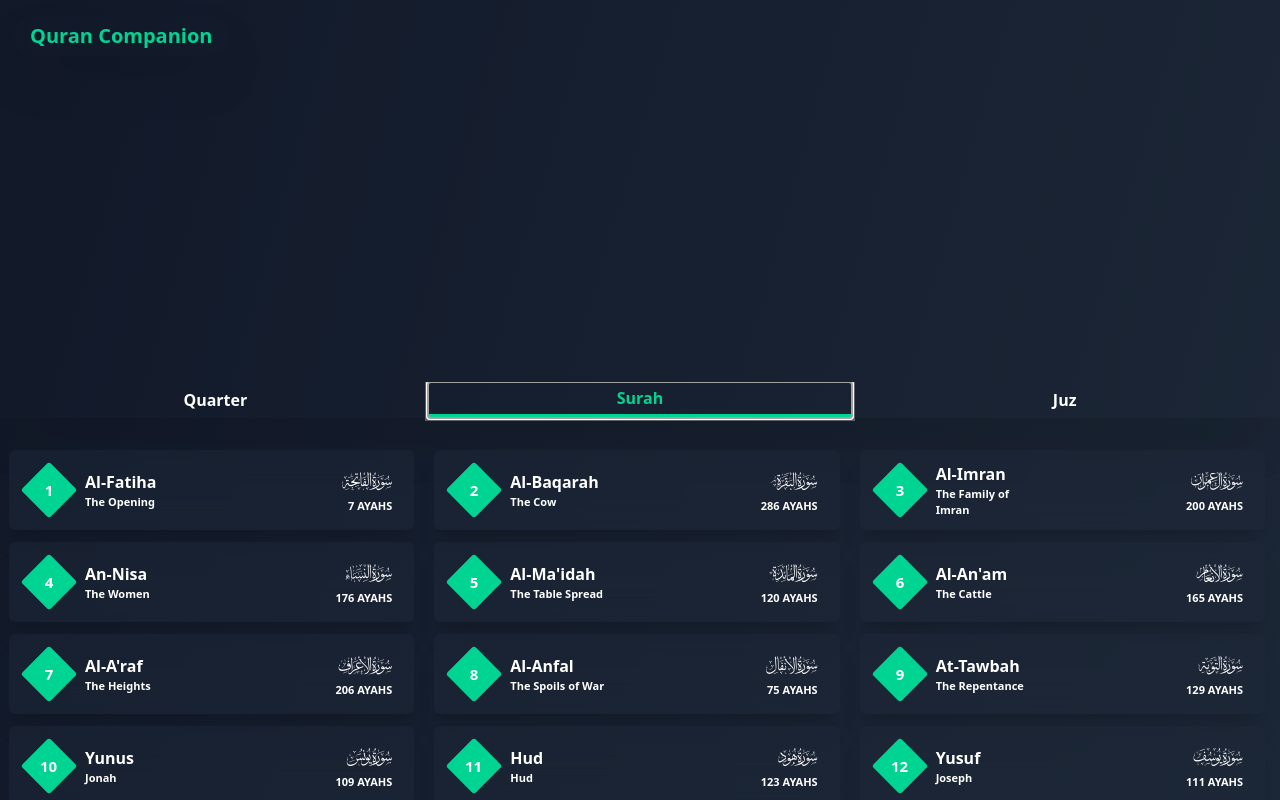
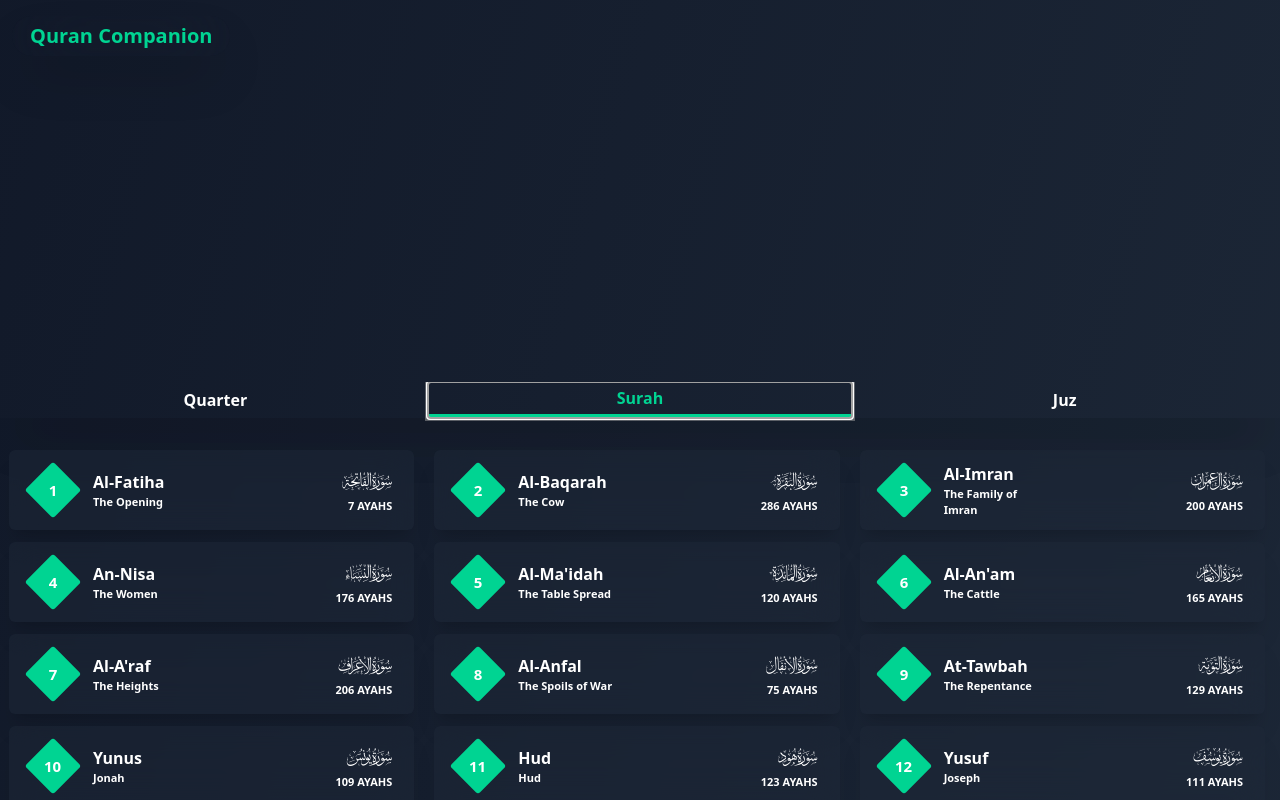
Before and after one commit to yusuf2800/quran-companion, a Next.js app: page / in a window 1280 px wide. Both pictures are taken after a click on the tab "Surah". Shown: the part 538-1338 px from the top of the page. Built offline with nearby package versions, Linux system fonts and the light colour scheme.

Commit message:
added more recitations

```diff
--- a/src/app/(homepage)/SurahCard.tsx
+++ b/src/app/(homepage)/SurahCard.tsx
@@ -98,7 +98,7 @@ export const SurahCard = () => {
               >
                 <div className="relative flex w-full text-white justify-between">
                   <div className="flex flex-row">
-                    <div className="mx-2 my-auto flex aspect-square w-10 rotate-45 items-center justify-center rounded-[3px] bg-emerald-400 selection:bg-emerald-400">
+                    <div className="mx-3 my-auto flex aspect-square w-10 rotate-45 items-center justify-center rounded-[3px] bg-emerald-400 selection:bg-emerald-400">
                     <label className="-rotate-45 cursor-pointer text-[15px]">
                       {surah}
                     </label>
--- a/src/app/surah/[surah]/QuranVerse.tsx
+++ b/src/app/surah/[surah]/QuranVerse.tsx
@@ -17,8 +17,30 @@ const QuranVerse = ({ surah, valid }: { surah: number; valid: boolean }) => {
 
   const surahs = [
     "",
-    "https://edef7.pcloud.com/D4Zkq1ixUZKay1SD7ZhFBBZZ7sHp0kZlXZZH85ZZbXxXZXpZG4Z1zZXmaUZ2sDqhB6B2WFGpgAT4OrgzyojYemy/Surat%20Al-Fatiha%20-%20Mishary%20Rashid%20Alafasy.mp3",
-    'https://edef8.pcloud.com/cBZo1TFxUZec5EbD7ZZZmQHp0kZlXZZH85ZZwOQGpZgLZspZp4Zr5ZfzZnHZ75ZczZRRZJ4ZJpZw4ZqRZ9HZeYaUZWpHKOw3Nha7JzQy4W4f1nVA2482k/Surah%20Al-Baqarah%20Mishary%20Rashed%20Alafasy%20%D8%B3%D9%88%D8%B1%D8%A9%20%D8%A7%D9%84%D8%A8%D9%82%D8%B1%D8%A9%201422%D9%87%D9%80%202001%D9%85%20%D8%A7%D9%84%D8%B4%D9%8A%D8%AE%20%D9%85%D8%B4%D8%A7%D8%B1%D9%8A%20%D8%B1%D8%A7%D8%B4%D8%AF%20%D8%A7%D9%84%D8%B9%D9%81%D8%A7%D8%B3%D9%8A.mp3'
+    "https://res.cloudinary.com/ddsiorkrx/video/upload/v1760541312/Surat_Al-Fatiha_-_Mishary_Rashid_Alafasy_a2btfx.mp4",
+    "https://pixeldrain.com/api/file/uCeXBG7C",
+    "https://pixeldrain.com/api/file/MNVkVGgq",
+    "https://res.cloudinary.com/ddsiorkrx/video/upload/v1760553812/Surah_An_Nisa_-_Mishary_Rashid_Alafasy_-_Quran_Recitation_l96gi5.mp3",
+    "https://res.cloudinary.com/ddsiorkrx/video/upload/v1760554178/Surah_Al-Ma_ida_-_Mishary_Rashid_Alafasy_%D8%B3%D9%88%D8%B1%D8%A9_%D8%A7%D9%84%D9%85%D8%A7%D9%8A%D9%94%D8%AF%D8%A9_%D8%A7%D9%84%D8%B4%D9%8A%D8%AE_%D9%85%D8%B4%D8%A7%D8%B1%D9%8A_%D8%B1%D8%A7%D8%B4%D8%AF_%D8%A7%D9%84%D8%B9%D9%81%D8%A7%D8%B3%D9%8A_-_Alafasy_gf32bq.mp3",
+    "https://res.cloudinary.com/ddsiorkrx/video/upload/v1760554329/%D8%B3%D9%88%D8%B1%D8%A9_%D8%A7%D9%84%D8%A7%D9%94%D9%86%D8%B9%D8%A7%D9%85_1419%D9%87%D9%80_1998%D9%85_%D8%A7%D9%84%D8%B4%D9%8A%D8%AE_%D9%85%D8%B4%D8%A7%D8%B1%D9%8A_%D8%B1%D8%A7%D8%B4%D8%AF_%D8%A7%D9%84%D8%B9%D9%81%D8%A7%D8%B3%D9%8A_Surah_Al-An_am_Mishary_Alafasy_-_Alafasy_fxqp9f.mp3",
+    "https://res.cloudinary.com/ddsiorkrx/video/upload/v1760554503/%D8%B3%D9%88%D8%B1%D8%A9_%D8%A7%D9%84%D8%A7%D9%94%D8%B9%D8%B1%D8%A7%D9%81_1422%D9%87%D9%80_2001%D9%85_%D8%A7%D9%84%D8%B4%D9%8A%D8%AE_%D9%85%D8%B4%D8%A7%D8%B1%D9%8A_%D8%B1%D8%A7%D8%B4%D8%AF_%D8%A7%D9%84%D8%B9%D9%81%D8%A7%D8%B3%D9%8A_Surah_Al-A_raf_Mishary_Alafasy_-_Alafasy_qoivrz.mp3",
+    "https://res.cloudinary.com/ddsiorkrx/video/upload/v1760554589/Surat_Al-Anfal_-_Mishary_Rashid_Alafasy_-_Alafasy_ywlqak.mp3",
+    "https://res.cloudinary.com/ddsiorkrx/video/upload/v1760554821/%D8%B3%D9%88%D8%B1%D8%A9_%D8%A7%D9%84%D8%AA%D9%88%D8%A8%D8%A9_%D8%A7%D9%84%D8%B4%D9%8A%D8%AE_%D9%85%D8%B4%D8%A7%D8%B1%D9%8A_%D8%B1%D8%A7%D8%B4%D8%AF_%D8%A7%D9%84%D8%B9%D9%81%D8%A7%D8%B3%D9%8A_Surah_At-Tawba_Mishary_Rashid_Alafasy_-_Alafasy_dhjfit.mp3",
+    "https://res.cloudinary.com/ddsiorkrx/video/upload/v1760558015/Surat_Yunus_-_Mishary_Rashid_Alafasy_-_Alafasy_dn1vre.mp3",
+    "https://res.cloudinary.com/ddsiorkrx/video/upload/v1760558229/Surat_Hood_-_Mishary_Rashid_Alafasy_-_Alafasy_evcbqa.mp3",
+    "https://res.cloudinary.com/ddsiorkrx/video/upload/v1760558323/%D8%A7%D9%84%D8%B4%D9%8A%D8%AE_%D9%85%D8%B4%D8%A7%D8%B1%D9%8A_%D8%B1%D8%A7%D8%B4%D8%AF_%D8%A7%D9%84%D8%B9%D9%81%D8%A7%D8%B3%D9%8A_%D8%B3%D9%88%D8%B1%D8%A9_%D9%8A%D9%88%D8%B3%D9%81_Surat_Yusuf_-_Mishary_Rashid_Alafasy_-_Alafasy_s84ulj.mp3",
+    "https://res.cloudinary.com/ddsiorkrx/video/upload/v1760558478/%D8%B3%D9%88%D8%B1%D8%A9_%D8%A7%D9%84%D8%B1%D8%B9%D8%AF_%D8%A7%D9%84%D8%B4%D9%8A%D8%AE_%D9%85%D8%B4%D8%A7%D8%B1%D9%8A_%D8%B1%D8%A7%D8%B4%D8%AF_%D8%A7%D9%84%D8%B9%D9%81%D8%A7%D8%B3%D9%8A_Surat_Ar-Ra_d_-_Mishary_Alafasy_-_Alafasy_w7ql4c.mp3",
+    'https://res.cloudinary.com/ddsiorkrx/video/upload/v1760559686/%D8%B3%D9%88%D8%B1%D8%A9_%D8%A7%D9%95%D8%A8%D8%B1%D8%A7%D9%87%D9%8A%D9%85_%D8%A7%D9%84%D8%B4%D9%8A%D8%AE_%D9%85%D8%B4%D8%A7%D8%B1%D9%8A_%D8%B1%D8%A7%D8%B4%D8%AF_%D8%A7%D9%84%D8%B9%D9%81%D8%A7%D8%B3%D9%8A_Surat_ibrahim_-_Mishary_Alafasy_-_Alafasy_xmfuje.mp3',
+    'https://res.cloudinary.com/ddsiorkrx/video/upload/v1760559760/Surat_Al-Hijr_-_Mishary_Rashed_Alafasy_-_Alafasy_bhxfma.mp3',
+    'https://res.cloudinary.com/ddsiorkrx/video/upload/v1760559843/%D8%B3%D9%88%D8%B1%D8%A9_%D8%A7%D9%84%D9%86%D8%AD%D9%84_%D8%A7%D9%84%D8%B4%D9%8A%D8%AE_%D9%85%D8%B4%D8%A7%D8%B1%D9%8A_%D8%B1%D8%A7%D8%B4%D8%AF_%D8%A7%D9%84%D8%B9%D9%81%D8%A7%D8%B3%D9%8A_Surat_An-Nahl_Mishary_Rashed_Alafasy_1426_-_Alafasy_atdo69.mp3',
+    'https://res.cloudinary.com/ddsiorkrx/video/upload/v1760560262/%D8%B3%D9%88%D8%B1%D8%A9_%D8%A7%D9%84%D8%A7%D9%95%D8%B3%D8%B1%D8%A7%D8%A1_%D8%A7%D9%84%D8%B4%D9%8A%D8%AE_%D9%85%D8%B4%D8%A7%D8%B1%D9%8A_%D8%B1%D8%A7%D8%B4%D8%AF_%D8%A7%D9%84%D8%B9%D9%81%D8%A7%D8%B3%D9%8A_Surat_Al-Isra_-_Mishary_Rashed_Alafasy_-_Alafasy_zqz2ru.mp3',
+    'https://res.cloudinary.com/ddsiorkrx/video/upload/v1760560326/Surat_Al-Kahf_-_Mishary_Rashed_Alafasy_%D8%A7%D9%84%D8%B4%D9%8A%D8%AE_%D9%85%D8%B4%D8%A7%D8%B1%D9%8A_%D8%B1%D8%A7%D8%B4%D8%AF_%D8%A7%D9%84%D8%B9%D9%81%D8%A7%D8%B3%D9%8A_%D8%B3%D9%88%D8%B1%D8%A9_%D8%A7%D9%84%D9%83%D9%87%D9%81_-_Alafasy_s9iytm.mp3',
+    'https://res.cloudinary.com/ddsiorkrx/video/upload/v1760560357/%D8%B3%D9%88%D8%B1%D8%A9_%D9%85%D8%B1%D9%8A%D9%85_%D8%A7%D9%84%D8%B4%D9%8A%D8%AE_%D9%85%D8%B4%D8%A7%D8%B1%D9%8A_%D8%B1%D8%A7%D8%B4%D8%AF_%D8%A7%D9%84%D8%B9%D9%81%D8%A7%D8%B3%D9%8A_Surat_Maryam_-_Mishary_Rashed_Alafasy_-_Alafasy_pl4azo.mp3',
+    'https://res.cloudinary.com/ddsiorkrx/video/upload/v1760560388/Surat_Ta_Ha_-_Mishary_Rashed_Alafasy_-_Alafasy_j8nlrg.mp3',
+    'https://res.cloudinary.com/ddsiorkrx/video/upload/v1760560416/Surat_Al-Anbiya_-_Mishary_Rashed_Alafasy_-_Alafasy_togrsd.mp3',
+    'https://res.cloudinary.com/ddsiorkrx/video/upload/v1760560480/%D8%B3%D9%88%D8%B1%D8%A9_%D8%A7%D9%84%D8%AD%D8%AC_%D8%A7%D9%84%D8%B4%D9%8A%D8%AE_%D9%85%D8%B4%D8%A7%D8%B1%D9%8A_%D8%B1%D8%A7%D8%B4%D8%AF_%D8%A7%D9%84%D8%B9%D9%81%D8%A7%D8%B3%D9%8A_Surat_Al-Hajj_-_Mishary_Rashed_Alafasy_-_Alafasy_cdavfw.mp3',
+    'https://res.cloudinary.com/ddsiorkrx/video/upload/v1760560611/%D8%B3%D9%88%D8%B1%D8%A9_%D8%A7%D9%84%D9%85%D9%88%D9%94%D9%85%D9%86%D9%88%D9%86_%D8%A7%D9%84%D8%B4%D9%8A%D8%AE_%D9%85%D8%B4%D8%A7%D8%B1%D9%8A_%D8%B1%D8%A7%D8%B4%D8%AF_%D8%A7%D9%84%D8%B9%D9%81%D8%A7%D8%B3%D9%8A_Surah_Al-Mu_minun_-_Mishary_Rashid_Alafasy_-_Alafasy_aitgeu.mp3',
+    'https://res.cloudinary.com/ddsiorkrx/video/upload/v1760560654/%D8%B3%D9%88%D8%B1%D8%A9_%D8%A7%D9%84%D9%86%D9%88%D8%B1_%D8%A7%D9%84%D8%B4%D9%8A%D8%AE_%D9%85%D8%B4%D8%A7%D8%B1%D9%8A_%D8%B1%D8%A7%D8%B4%D8%AF_%D8%A7%D9%84%D8%B9%D9%81%D8%A7%D8%B3%D9%8A_Surat_An-Nur_-_Mishary_Rashed_Alafasy_-_Alafasy_luifwv.mp3'
   ];
 
   const handleTimeUpdate = useCallback(() => {
@@ -52,23 +74,35 @@ const QuranVerse = ({ surah, valid }: { surah: number; valid: boolean }) => {
     };
   }, [handleTimeUpdate]);
 
-  const togglePlay = () => {
-    if (!audioRef.current) return;
-    if (isPlaying) {
-      audioRef.current.pause();
-    } else {
-      void audioRef.current.play();
-    }
-    setIsPlaying(!isPlaying);
+  const togglePlay = async () => {
+    const audio = audioRef.current;
+    if (!audio) return;
+
+    try {
+      if (isPlaying) {
+        audio.pause();
+        setIsPlaying(false);
+      } else {
+        await audio.play();
+        setIsPlaying(true);
+      }
+    } catch (err) {}
   };
 
-  const formatDuration = (durationSeconds: number) => {
-    if (!durationSeconds || isNaN(durationSeconds)) return "0:00";
-    const minutes = Math.floor(durationSeconds / 60);
-    const seconds = Math.floor(durationSeconds % 60)
-      .toString()
-      .padStart(2, "0");
-    return `${minutes}:${seconds}`;
+  const formatDuration = (seconds: number) => {
+    if (!seconds || isNaN(seconds) || !isFinite(seconds)) return "0:00";
+
+    const hrs = Math.floor(seconds / 3600);
+    const mins = Math.floor((seconds % 3600) / 60);
+    const secs = Math.floor(seconds % 60);
+
+    if (hrs > 0) {
+      return `${hrs}:${mins.toString().padStart(2, "0")}:${secs
+        .toString()
+        .padStart(2, "0")}`;
+    } else {
+      return `${mins}:${secs.toString().padStart(2, "0")}`;
+    }
   };
 
   if (!valid) {
@@ -155,10 +189,7 @@ const QuranVerse = ({ surah, valid }: { surah: number; valid: boolean }) => {
           </button>
         </div>
 
-        <audio
-          ref={audioRef}
-          src={surahs[surah]}
-        />
+        <audio ref={audioRef} src={surahs[surah]} />
       </div>
     </>
   );
```
